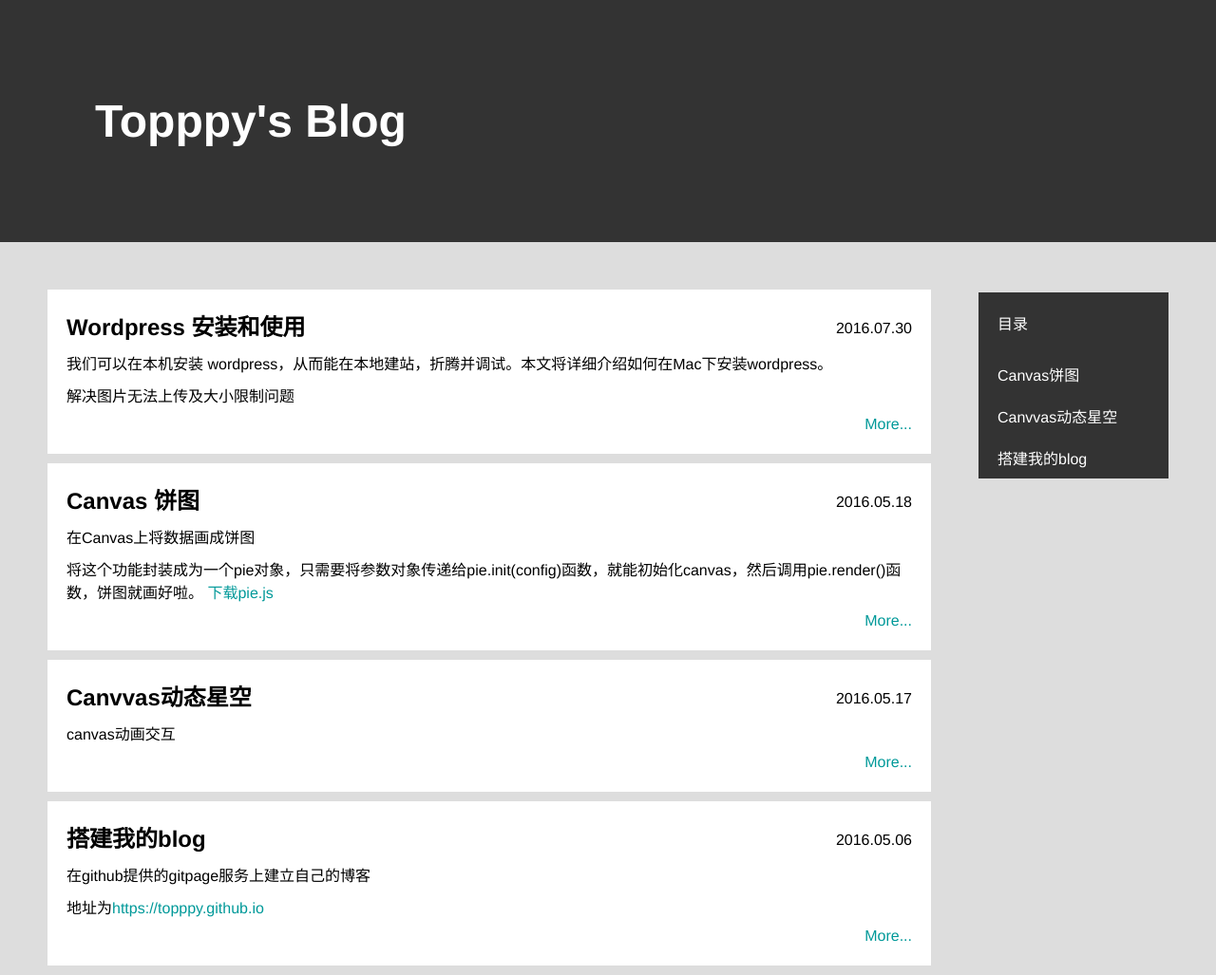
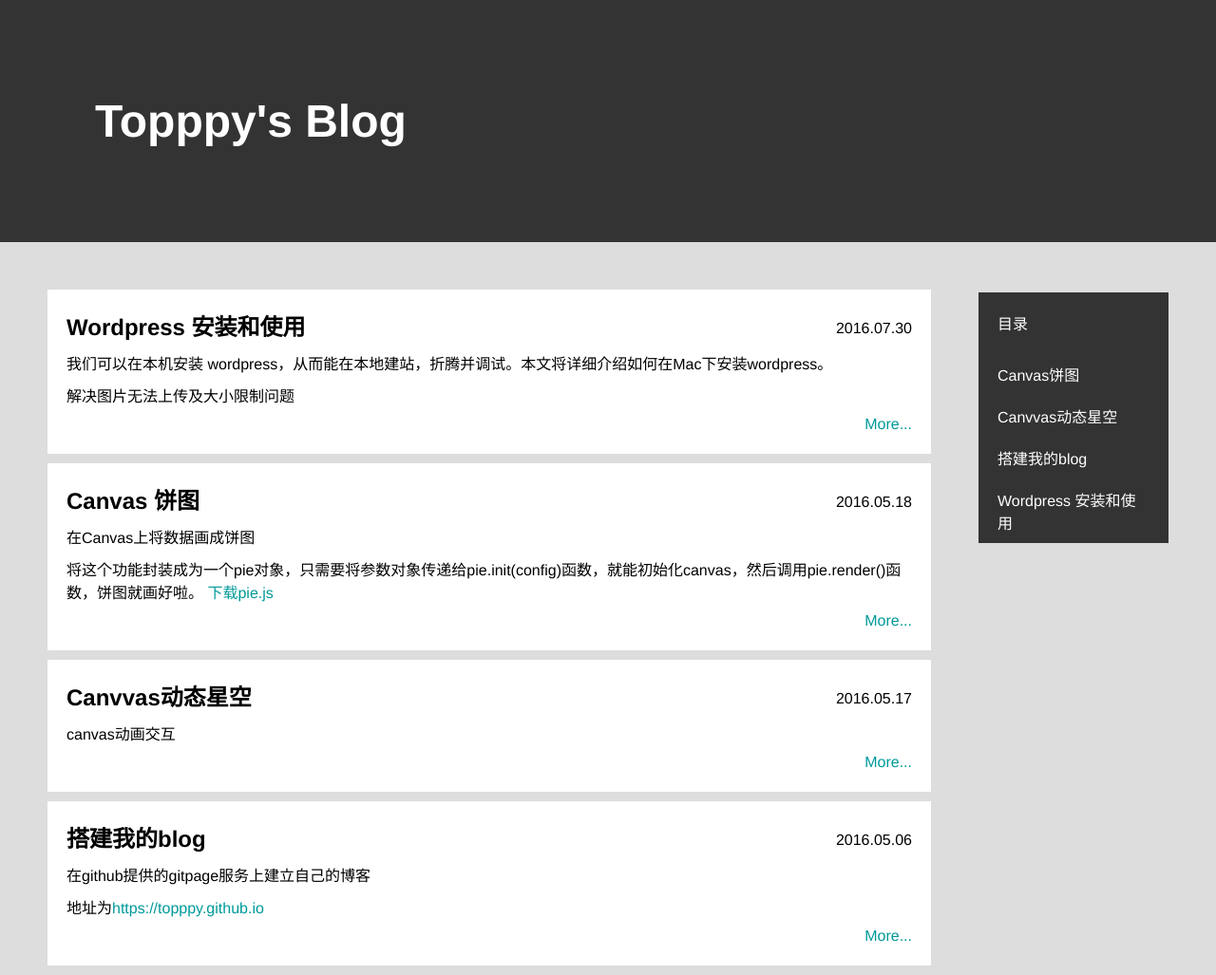
Before and after one commit to Topppy/topppy.github.io, a plain HTML site: page index.html in a window 1280 px wide. Shown: the whole page at 95% size. Drawn offline with Linux system fonts and the light colour scheme.

Commit message:
20160730

```diff
--- a/index.html
+++ b/index.html
@@ -80,6 +80,7 @@
             <li><a href="2016.05.18/index.html">Canvas饼图</a></li>
             <li><a href="2016.05.17/index.html">Canvvas动态星空</a></li>
             <li><a href="2016.05.06/index.html">搭建我的blog</a></li>
+            <li><a href="2016.07.30/index.html">Wordpress 安装和使用</a></li>
         </ul>
     </nav>
     <div class="wrap">
```
